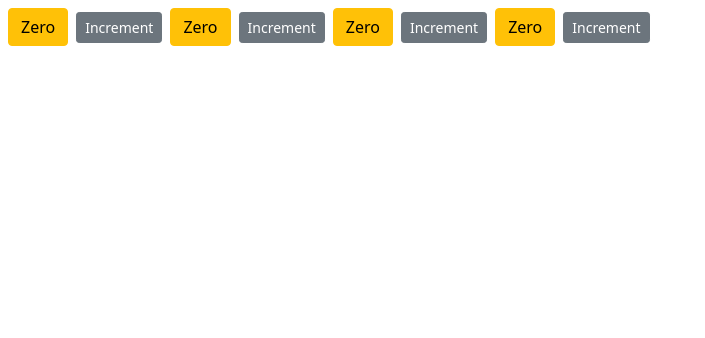
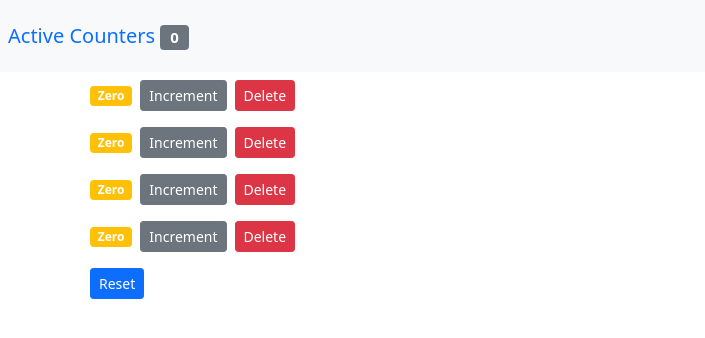
Before and after one commit to jvckmorvn/shopping-cart, a React (Create React App) app: page / in a window 1280 px wide. Shown: the top 338 px of the page, without its empty margins (0-705 px from the left). Built offline with nearby package versions, Linux system fonts and the light colour scheme.

Commit message:
Implemented basic counter logic

```diff
--- a/src/App.js
+++ b/src/App.js
@@ -1,25 +1,56 @@
-import logo from './logo.svg';
-import './App.css';
+import NavBar from "./components/navbar";
+import Counters from "./components/counters";
+import "./App.css";
+import React, { Component } from "react";
 
-function App() {
-  return (
-    <div className="App">
-      <header className="App-header">
-        <img src={logo} className="App-logo" alt="logo" />
-        <p>
-          Edit <code>src/App.js</code> and save to reload.
-        </p>
-        <a
-          className="App-link"
-          href="https://reactjs.org"
-          target="_blank"
-          rel="noopener noreferrer"
-        >
-          Learn React
-        </a>
-      </header>
-    </div>
-  );
+class App extends Component {
+  state = {
+    counters: [
+      { id: 1, value: 0 },
+      { id: 2, value: 0 },
+      { id: 3, value: 0 },
+      { id: 4, value: 0 },
+    ],
+  };
+
+  handleReset = () => {
+    const counters = this.state.counters.map((c) => {
+      c.value = 0;
+      return c;
+    });
+    this.setState({ counters });
+  };
+
+  handleDelete = (counterId) => {
+    const counters = this.state.counters.filter((c) => c.id !== counterId);
+    this.setState({ counters });
+  };
+
+  handleIncrement = (counter) => {
+    const counters = [...this.state.counters];
+    const index = counters.indexOf(counter);
+    counters[index] = { ...counter };
+    counters[index].value++;
+    this.setState({ counters });
+  };
+
+  render() {
+    return (
+      <React.Fragment>
+        <NavBar
+          totalCounters={this.state.counters.filter((c) => c.value > 0).length}
+        />
+        <main className="container">
+          <Counters
+            counters={this.state.counters}
+            onReset={this.handleReset}
+            onIncrement={this.handleIncrement}
+            onDelete={this.handleDelete}
+          />
+        </main>
+      </React.Fragment>
+    );
+  }
 }
 
 export default App;
--- a/src/components/counter.jsx
+++ b/src/components/counter.jsx
@@ -1,38 +1,35 @@
 import React, { Component } from "react";
 
 class Counter extends Component {
-  state = {
-    count: 0,
-  };
-
-  handleIncrement = () => {
-    // console.log(product);
-    this.setState({ count: this.state.count + 1 });
-  };
-
   render() {
     return (
-      <React.Fragment>
-        <span className={this.getButtonClasses()}>{this.formatCount()}</span>
+      <div>
+        <span className={this.getButtonClasses()}>{this.formatValue()}</span>
         <button
-          onClick={this.handleIncrement}
+          onClick={() => this.props.onIncrement(this.props.counter)}
           className="btn btn-secondary btn-sm"
         >
           Increment
         </button>
-      </React.Fragment>
+        <button
+          className="btn btn-danger btn-sm m-2"
+          onClick={() => this.props.onDelete(this.props.counter.id)}
+        >
+          Delete
+        </button>
+      </div>
     );
   }
 
   getButtonClasses() {
-    let classes = "btn m-2 btn-";
-    classes += this.state.count === 0 ? "warning" : "primary";
+    let classes = "badge m-2 bg-";
+    classes += this.props.counter.value === 0 ? "warning" : "primary";
     return classes;
   }
 
-  formatCount() {
-    const { count } = this.state;
-    return count === 0 ? "Zero" : count;
+  formatValue() {
+    const { value } = this.props.counter;
+    return value === 0 ? "Zero" : value;
   }
 }
 
--- a/src/components/counters.jsx
+++ b/src/components/counters.jsx
@@ -2,21 +2,21 @@
 import Counter from "./counter";
 
 class Counters extends Component {
-  state = {
-    counters: [
-      { id: 1, value: 0 },
-      { id: 2, value: 0 },
-      { id: 3, value: 0 },
-      { id: 4, value: 0 },
-    ],
-  };
-
   render() {
+    const { onReset, counters, onDelete, onIncrement } = this.props;
     return (
       <div>
-        {this.state.counters.map((counter) => (
-          <Counter key={counter.id} value={counter.value} selected={true} />
+        {counters.map((counter) => (
+          <Counter
+            key={counter.id}
+            onDelete={onDelete}
+            onIncrement={onIncrement}
+            counter={counter}
+          />
         ))}
+        <button className="btn btn-primary btn-sm m-2" onClick={onReset}>
+          Reset
+        </button>
       </div>
     );
   }
--- /dev/null
+++ b/src/components/navbar.jsx
@@ -0,0 +1,12 @@
+const NavBar = ({ totalCounters }) => {
+  return (
+    <nav className="navbar bg-light">
+      <a className="navbar-brand m-2" href="#">
+        Active Counters{" "}
+        <span className="badge bg-pill bg-secondary">{totalCounters}</span>
+      </a>
+    </nav>
+  );
+};
+
+export default NavBar;
--- a/src/index.js
+++ b/src/index.js
@@ -1,15 +1,14 @@
 import React from "react";
 import ReactDOM from "react-dom/client";
 import "./index.css";
-// import App from './App';
-import Counters from "./components/counters";
+import App from "./App";
 import reportWebVitals from "./reportWebVitals";
 import "bootstrap/dist/css/bootstrap.css";
 
 const root = ReactDOM.createRoot(document.getElementById("root"));
 root.render(
   <React.StrictMode>
-    <Counters />
+    <App />
   </React.StrictMode>
 );
 
```
